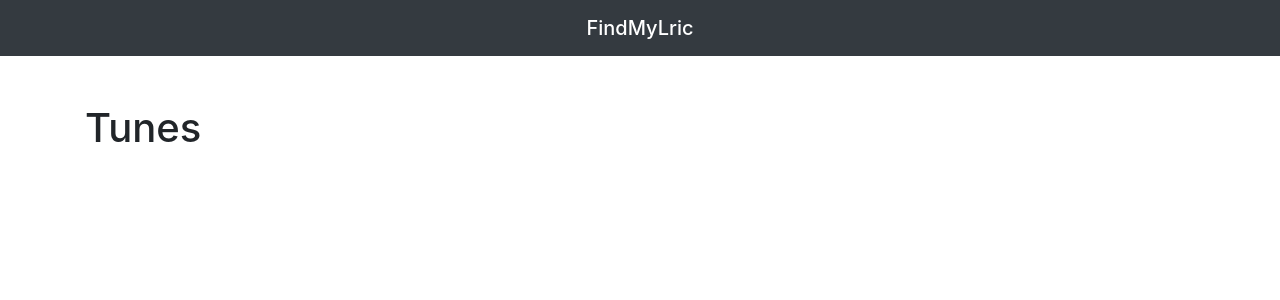
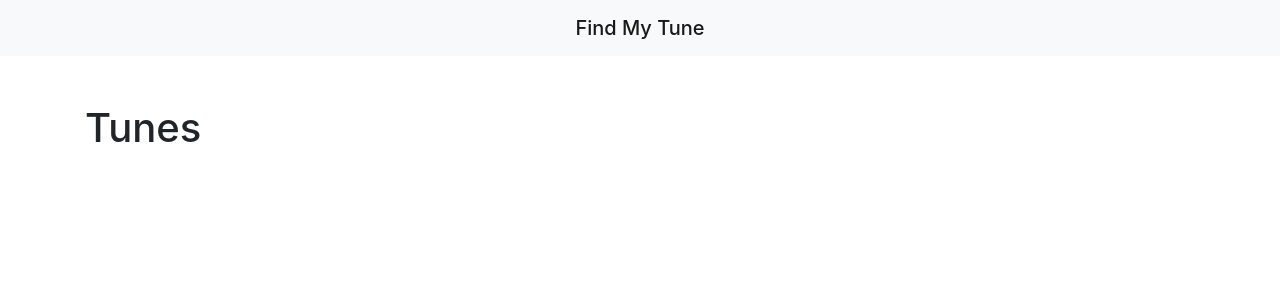
Before and after one commit to stephangriesel/lyric-app, a React (Create React App) app: page / in a window 1280 px wide. Shown: the top 300 px of the page. Built offline with nearby package versions, Linux system fonts and the light colour scheme.

Commit message:
add dummy data to test state

```diff
--- a/src/App.js
+++ b/src/App.js
@@ -4,11 +4,14 @@ import { BrowserRouter as Router, Route, Switch } from "react-router-dom";
 import Navbar from "./components/layout/Navbar";
 import Index from "./components/layout/Index";
 
+import { Provider } from './context';
+
 import "./App.css";
 
 class App extends Component {
   render() {
     return (
+      <Provider>
       <Router>
         <React.Fragment>
           <Navbar />
@@ -19,6 +22,7 @@ class App extends Component {
           </div>
         </React.Fragment>
       </Router>
+      </Provider>
     );
   }
 }
--- a/src/components/layout/Navbar.js
+++ b/src/components/layout/Navbar.js
@@ -2,8 +2,8 @@ import React from 'react';
 
 const Navbar = () => {
   return (
-    <nav className="navbar navbar-dark bg-dark mb-5">
-    <span className="navbar-brand mb-0 h1 mx-auto">FindMyLric</span>
+    <nav className="navbar navbar-light bg-light mb-5">
+    <span className="navbar-brand mb-0 h1 mx-auto">Find My Tune</span>
     </nav>
   );
 };
--- a/src/components/tunes/Tunes.js
+++ b/src/components/tunes/Tunes.js
@@ -1,11 +1,15 @@
 import React, { Component } from 'react'
+import { Consumer } from '../../context';
 
  class Tunes extends Component {
   render() {
     return (
-      <div>
-        <h1>Tunes</h1>
-      </div>
+      <Consumer>
+        {value => {
+          console.log(value);
+          return<h1>Tunes</h1>
+        }}
+      </Consumer>
     )
   }
 }
--- a/src/context.js
+++ b/src/context.js
@@ -1,11 +1,22 @@
 import React, { Component } from 'react';
 
+const Context = React.createContext();
+
 export class Provider extends Component {
+  state = {
+    tunes_list: [
+      { tune: {tune_name:'tune name'}},
+      { tune: {tune_name:'tune name'}}
+    ],
+    heading: 'Top 10 Tunes'
+  };
   render() {
     return (
-      <Context.Provider>
-
+      <Context.Provider value={this.state}>
+          {this.props.children}
       </Context.Provider>
     )
   }
 }
+
+export const Consumer = Context.Consumer;
```
